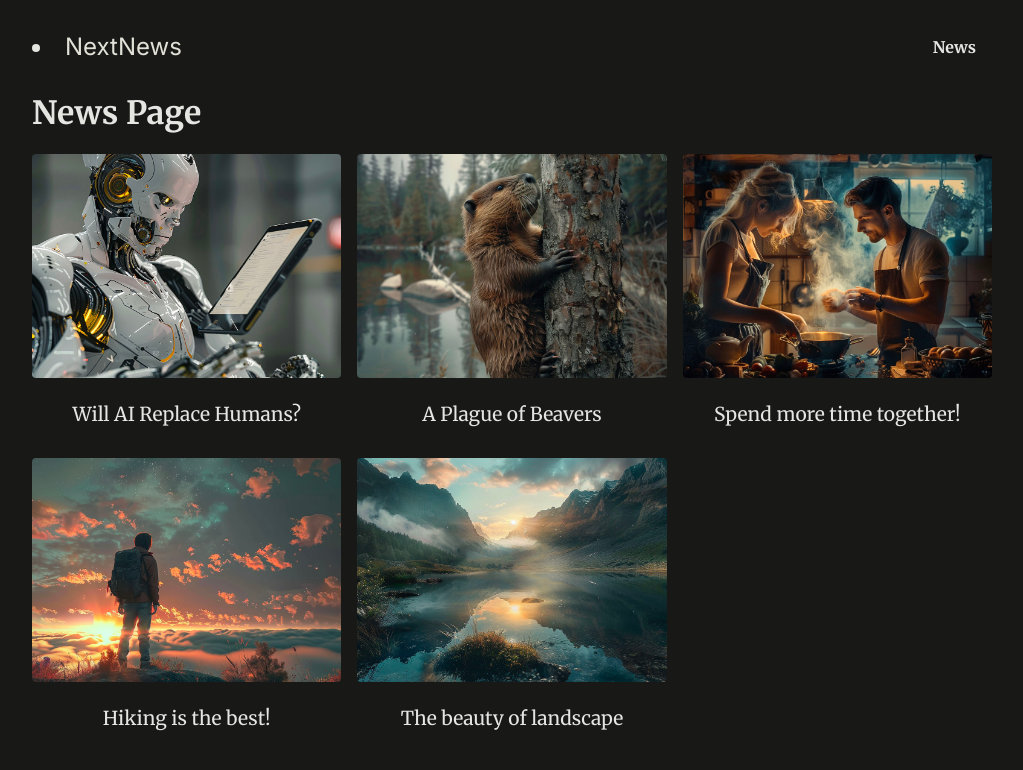
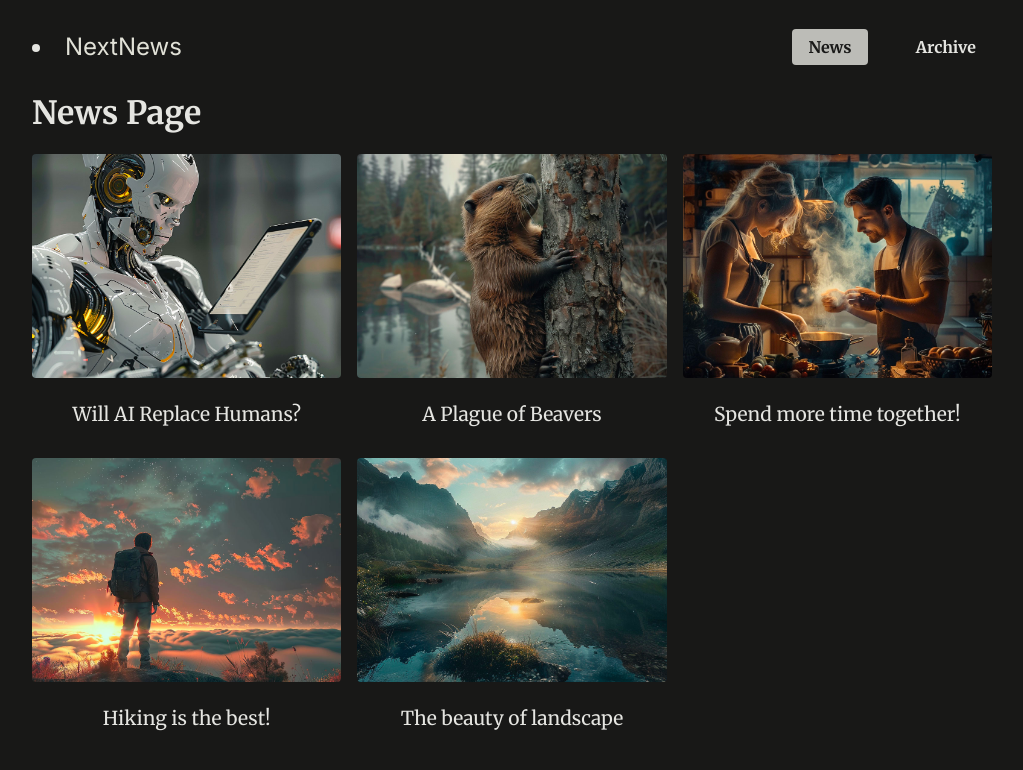
Before and after one commit to CyrusL06/2-NewsDetail-Nextjs-Practice, a Next.js app: page /news in a window 1280 px wide. Shown: the top 770 px of the page, without its empty margins (128-1151 px from the left). Built offline with nearby package versions, Linux system fonts and the light colour scheme.

Commit message:
Added Nav with NextJS best practice

```diff
--- a/components/main-header/main-header.js
+++ b/components/main-header/main-header.js
@@ -1,4 +1,5 @@
 import Link from "next/link";
+import NavLink from "../nav-link";
 
     export default function Header(){
         return (
@@ -7,10 +8,18 @@
                <li><Link href="/" >NextNews</Link> </li>
               </div>
               <ul>
-                   <nav>
-                       <li><Link href="/news" >News</Link> </li>
-                  </nav>
-               </ul>
+                {/* Took out the nav eleement since its the only one who needs Clients */}
+                <nav>
+                    <ul>
+                        <li>
+                            <NavLink href="/news" >News</NavLink>
+                        </li>
+                        <li>
+                            <NavLink href="/archive">Archive</NavLink>
+                        </li>
+                    </ul>
+                </nav>
+              </ul>
             </header>
         )
     }
--- /dev/null
+++ b/components/nav-link.js
@@ -0,0 +1,18 @@
+"use client";
+
+import Link from "next/link";
+import { usePathname } from "next/navigation";
+
+    export default function NavLink({href, children}){
+        //to find currently active Path
+        const path = usePathname();
+
+        return(
+            <Link
+            href={href}
+            className={path.startsWith(href)? 'active' : undefined}
+            >
+            {children}
+            </Link>
+        );
+    }
```
